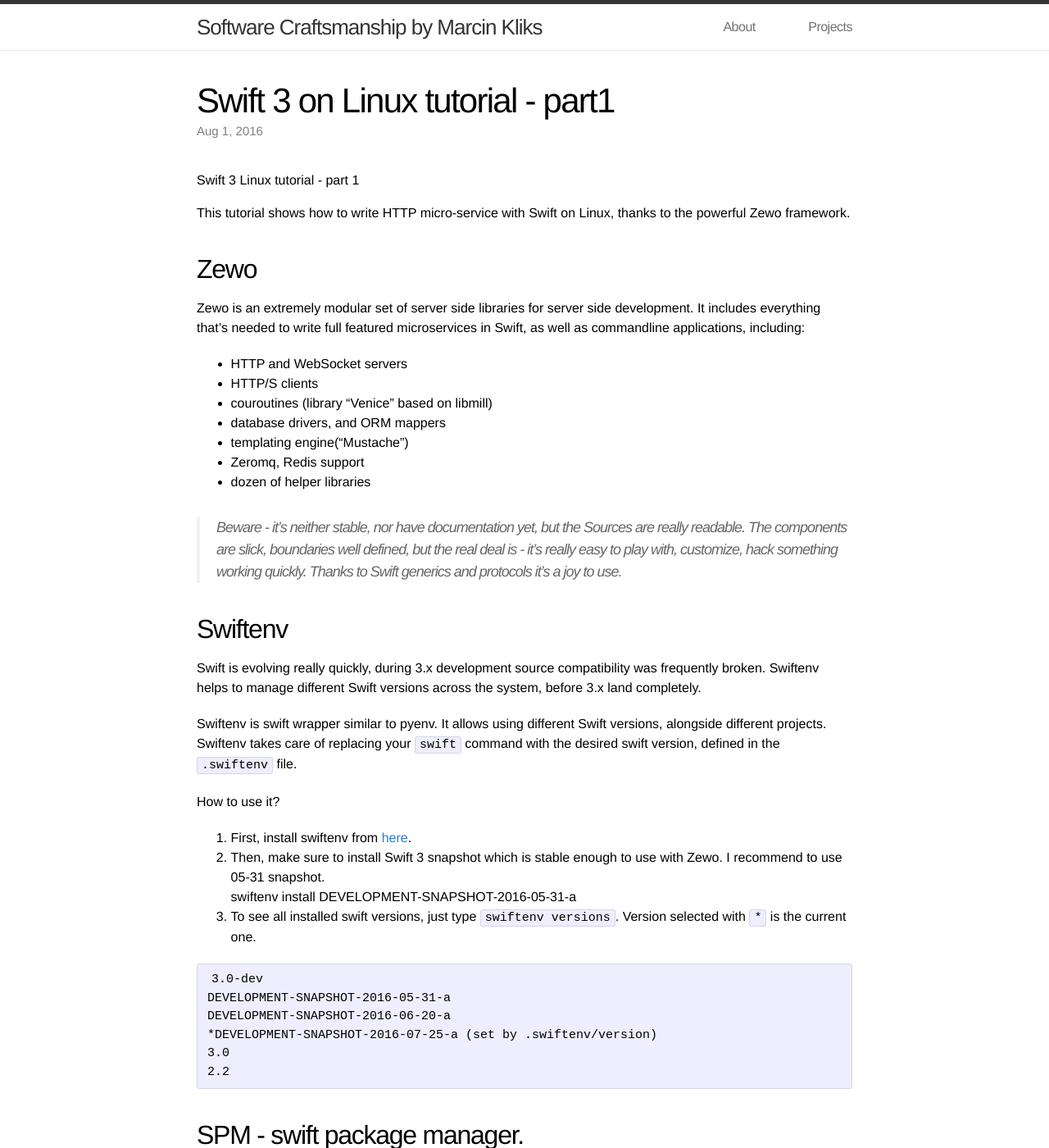
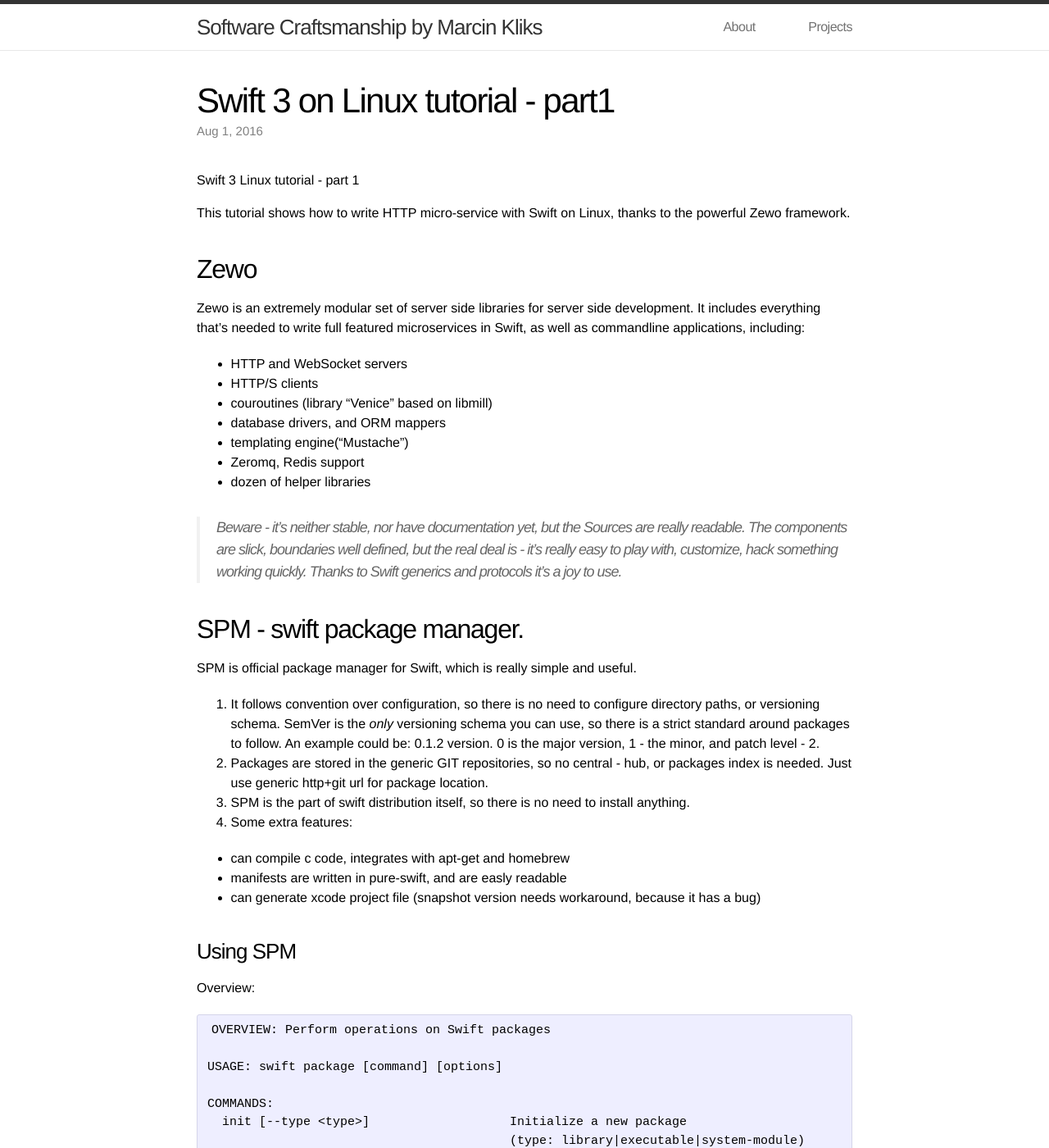
Before and after one commit to vi4m/vi4m.github.io, a Jekyll site: the page built from _posts/2016-08-01-swift-on-linux-tutorial.md, in a window 1280 px wide and 1400 px high. Shown: the whole window at 82% size. Built offline with Jekyll 4.4.1, drawn with Linux system fonts in a browser that asks for light colours; comment, search, counter and statistics services are not loaded; some of the changed text lies outside the part shown.

Commit message:
Update for swift 3.0 and new Zewo. Removed swiftenv

`````diff
--- a/_posts/2016-08-01-swift-on-linux-tutorial.md
+++ b/_posts/2016-08-01-swift-on-linux-tutorial.md
@@ -23,29 +23,6 @@
 
 > Beware - it's neither stable, nor have documentation yet, but the Sources are really readable. The components are slick, boundaries well defined, but the real deal is - it's really easy to play with, customize, hack something working quickly. Thanks to Swift generics and protocols it's a joy to use.
 
-## Swiftenv
-
-Swift is evolving really quickly, during 3.x development source compatibility was frequently broken. Swiftenv helps to manage different Swift versions across the system, before 3.x land completely.
-
-Swiftenv is swift wrapper similar to pyenv. It allows using different Swift versions, alongside different projects. Swiftenv takes care of replacing your `swift` command with the desired swift version, defined in the `.swiftenv` file.
-
-How to use it?
-
-1. First, install swiftenv from [here](https://github.com/kylef/swiftenv).
-2. Then, make sure to install Swift 3 snapshot which is stable enough to use with Zewo. I recommend to use 05-31 snapshot.
-
-	swiftenv install DEVELOPMENT-SNAPSHOT-2016-05-31-a
-
-3. To see all installed swift versions, just type `swiftenv versions`. Version selected with `*` is the current one.
-
-```
-3.0-dev
-DEVELOPMENT-SNAPSHOT-2016-05-31-a
-DEVELOPMENT-SNAPSHOT-2016-06-20-a
-*DEVELOPMENT-SNAPSHOT-2016-07-25-a (set by .swiftenv/version)
-3.0
-2.2
-```
 
 ## SPM - swift package manager.
 
@@ -103,20 +80,6 @@
 ```
 > mkdir hello && cd hello
 ````
-
-Choose swift version to use:
-
-```
-> swiftenv install DEVELOPMENT-SNAPSHOT-2016-05-31-a
-> swiftenv local DEVELOPMENT-SNAPSHOT-2016-05-31-a
-```
-
-".swift-version" in the current directory will point to:
-
-```
-> cat .swift-version
-DEVELOPMENT-SNAPSHOT-2016-05-31-a
-```
 
 Now, let's generate barebones of the package:
 
@@ -199,10 +162,9 @@
 let package = Package(
     name: "hello",
     dependencies: [
-        .Package(url: "https://github.com/Zewo/Router.git", majorVersion: 0, minor: 7),
-        .Package(url: "https://github.com/VeniceX/HTTPServer.git", majorVersion: 0, minor: 7),
-        .Package(url: "https://github.com/Zewo/JSON.git", majorVersion: 0, minor: 9),
-        .Package(url: "https://github.com/VeniceX/File.git", majorVersion: 0, minor: 7)
+      .Package(url: "https://github.com/Zewo/Axis.git", majorVersion: 0, minor: 14),
+      .Package(url: "https://github.com/Zewo/HTTPServer.git", majorVersion: 0, minor: 14)
+
     ]
 )
 ```
`````
Also changed, not shown: other parts of _posts/2016-08-01-swift-on-linux-tutorial.md (+2 -3 lines).
